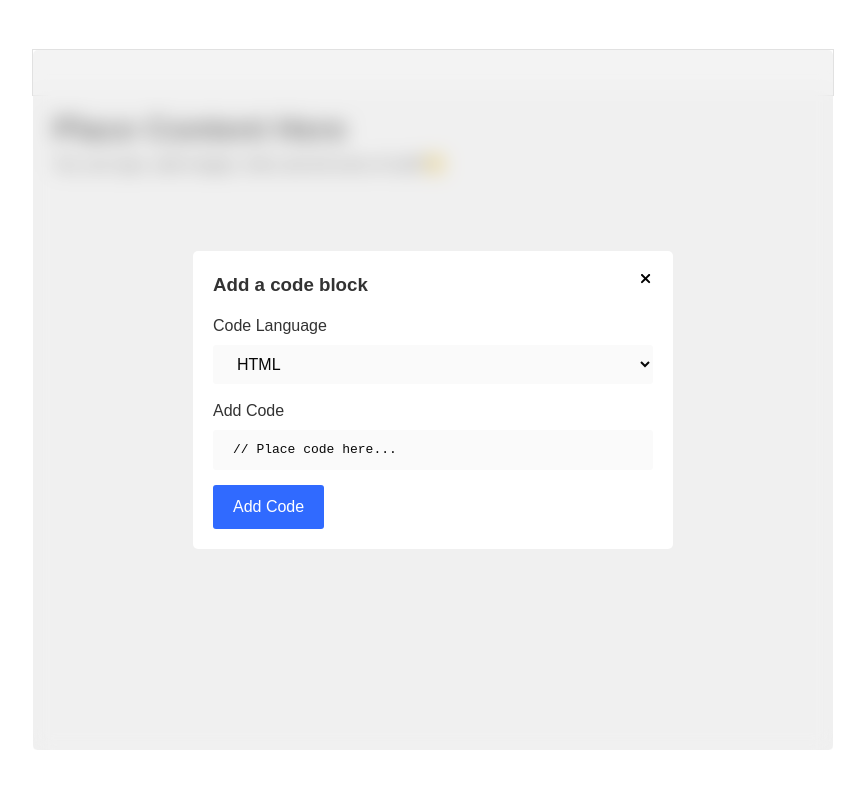
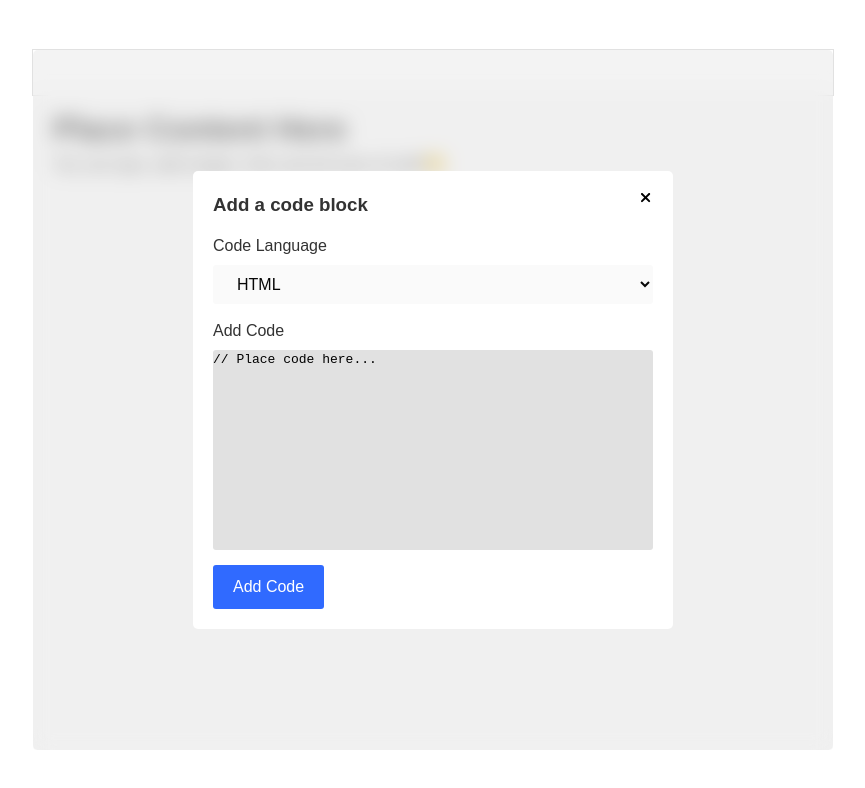
Before and after one commit to Ruffmantom/wysiwygTextEditor, a React (Create React App) app: page / in a window 1280 px wide. Both pictures are taken after a click on the element 542 px from the left and 72 px from the top of the page. Shown: the top 788 px of the page, without its empty margins (207-1072 px from the left). Built offline with nearby package versions, Linux system fonts and the light colour scheme; some icons are missing.

Commit message:
added some styles

```diff
--- a/src/components/wysiwyg/components/AddCode.jsx
+++ b/src/components/wysiwyg/components/AddCode.jsx
@@ -43,14 +43,13 @@ const AddCode = ({ textSelection, setCodeModalOpen }) => {
             </div>
             <div className="add_code form_group">
               <label htmlFor="code">Add Code</label>
-              {/* <textarea name="code" placeholder="Place code here...">
-                {textSelection ? textSelection : ""}
-              </textarea> */}
-              <div contentEditable className="editable_container">
-                <pre>
+              {/* <div contentEditable className="editable_container"> */}
+                <pre contentEditable className="editable_container code_block">
+                  <code>
                     // Place code here...
+                  </code>
                 </pre>
-              </div>
+              {/* </div> */}
             </div>
           </div>
         </div>
--- a/src/components/wysiwyg/style.css
+++ b/src/components/wysiwyg/style.css
@@ -67,3 +67,13 @@
     max-width: 100%;
     max-height: 400px;
 }
+.code_block{
+    height: 200px;
+    max-height: 350px;
+    max-width: 100%;
+    overflow-x: auto;
+    overflow-y: auto;
+    background-color: var(--shade-2);
+    border-radius: 3px;
+    outline: none;
+}
```
